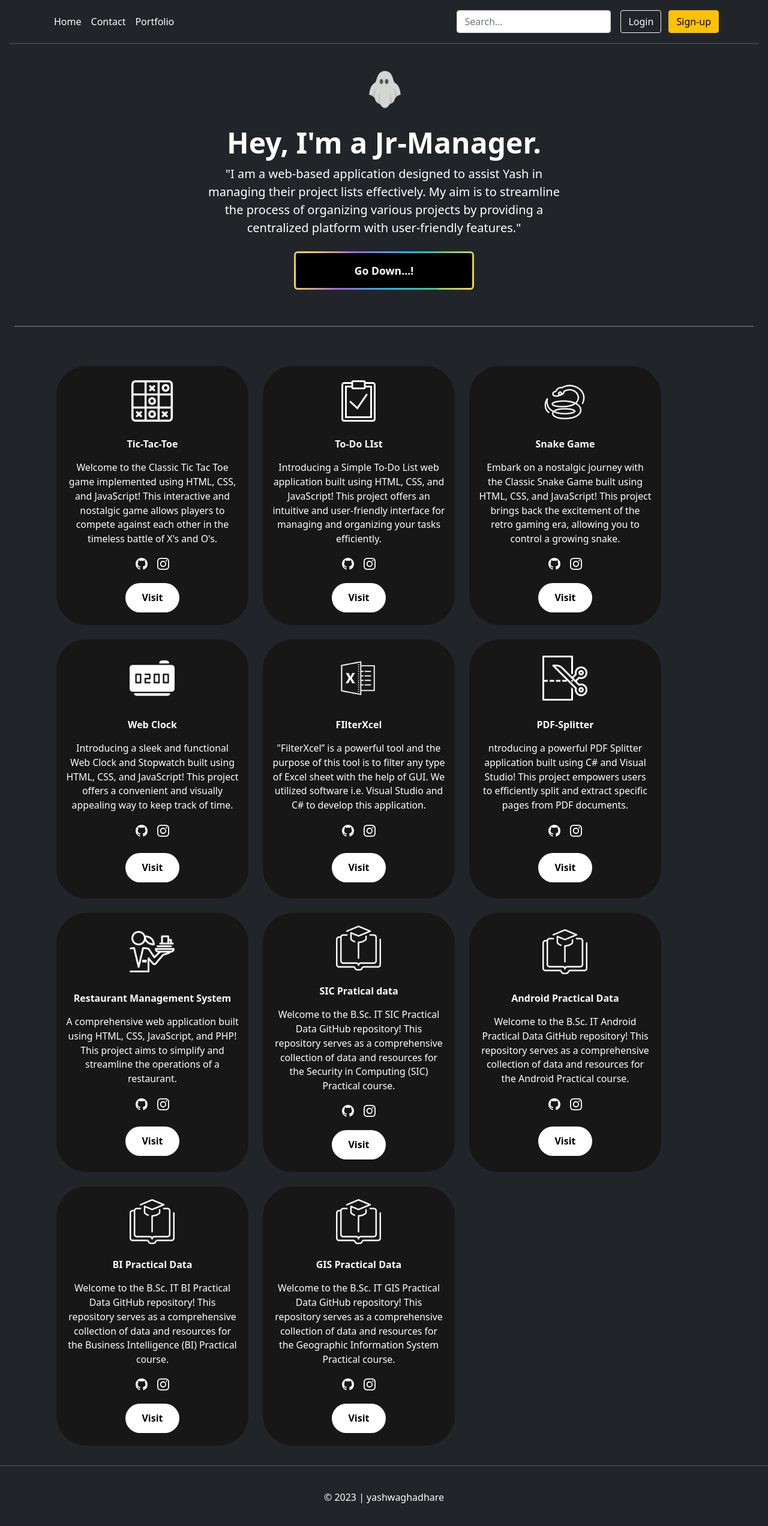
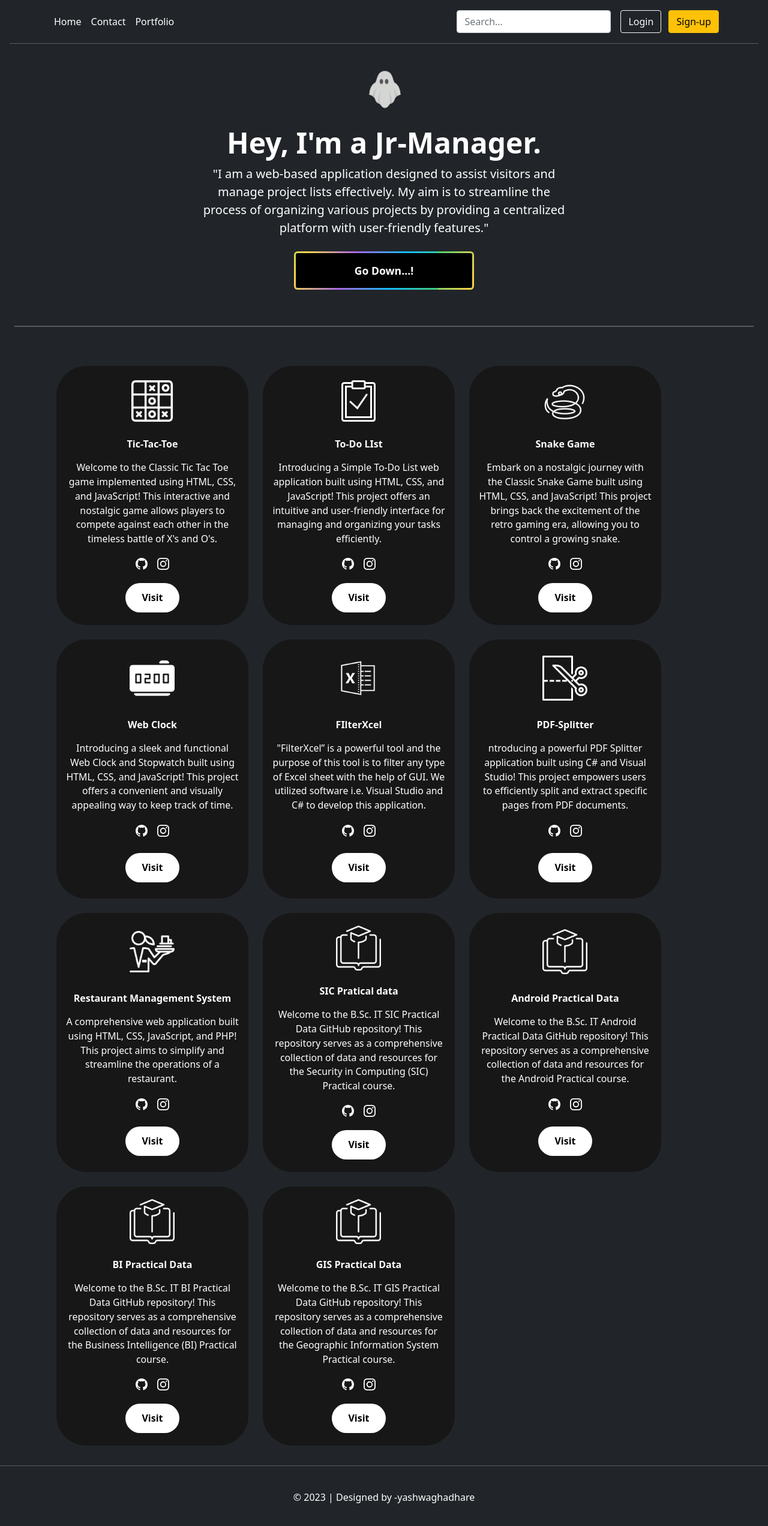
Before and after one commit to yashwaghadhare/Jr-Manager, a plain HTML site: page index.html in a window 1280 px wide. Shown: the whole page at 60% size. Drawn offline with Linux system fonts and the light colour scheme.

Commit message:
Update index.html

```diff
--- a/index.html
+++ b/index.html
@@ -39,7 +39,7 @@
         <h1 class="display-5 fw-bold text-body-emphasis">Hey, I'm a Jr-Manager.</h1>
         <div class="col-lg-6 mx-auto">
             <p class="lead mb-4">
-                "I am a web-based application designed to assist Yash in managing their project lists effectively. My aim is to streamline the process of organizing various projects by providing a centralized platform with user-friendly features."
+                "I am a web-based application designed to assist visitors and manage project lists effectively. My aim is to streamline the process of organizing various projects by providing a centralized platform with user-friendly features."
             </p>
             <div class="d-grid gap-2 d-sm-flex justify-content-sm-center">
                 <a class="codepen-button" href="#section1"><span>Go Down...!</span></a>
@@ -445,7 +445,7 @@
     <hr class="text-white">
     <div class="container">
         <footer class="py-3 my-4">
-            <p class="text-center text-body-secondary text-white">© 2023 | yashwaghadhare</p>
+            <p class="text-center text-body-secondary text-white">© 2023 | Designed by -yashwaghadhare</p>
         </footer>
     </div>
 </body>
```
